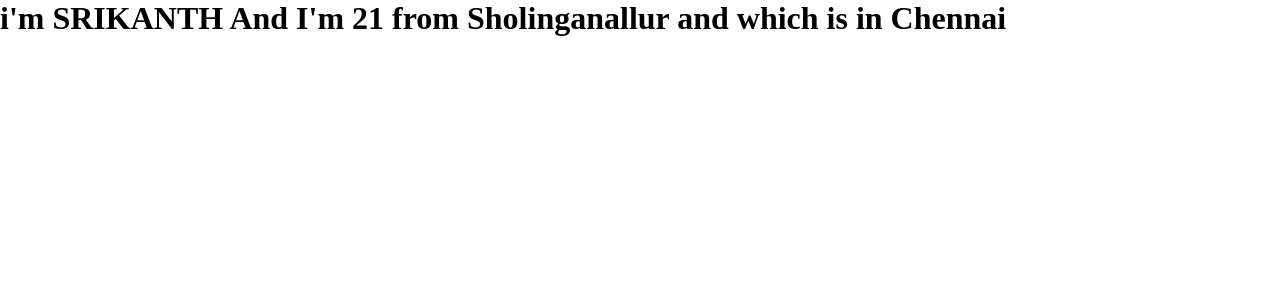
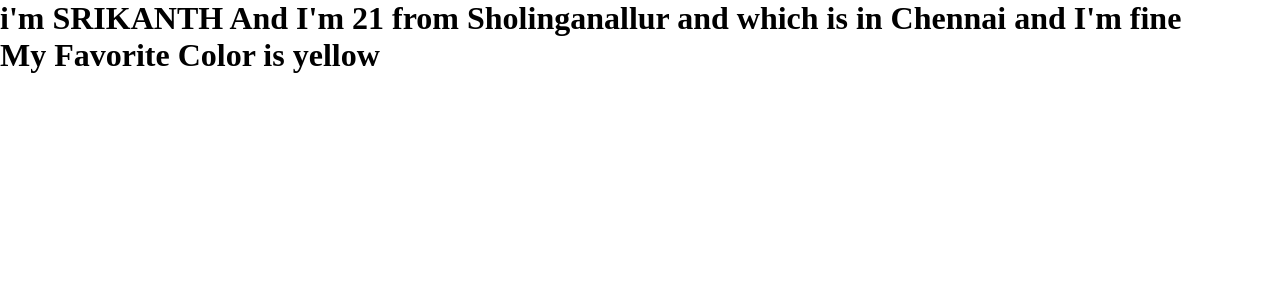
Before and after one commit to SRIKANTH-0001/react-vite, a React (Vite) app: page / in a window 1280 px wide. Shown: the top 300 px of the page. Built offline with nearby package versions, Linux system fonts and the light colour scheme.

Commit message:
constructors in reactjs

```diff
--- a/src/App.jsx
+++ b/src/App.jsx
@@ -1,14 +1,16 @@
 import React, {Component} from "react"
-import Child from "./Child"
+import Head1 from "./Child"
 import Header from "./modulecss/header"
 
 const App=()=>{
 
-    const address={state:"Chennai",city:"Sholinganallur"};
+    const state="Chennai";
+    const city="Sholinganallur";
+    const situation ="fine";
 
     return(
         <>
-            <Child person={{pname:"SRIKANTH",age:21}} address_Info={address}/>
+            <Head1 person={{pname:"SRIKANTH",age:21}} address_Info={[state,city,situation]}/>
         </>
 
     )
--- a/src/Child.jsx
+++ b/src/Child.jsx
@@ -1,16 +1,17 @@
 import React from "react";
 
 const Child=(props)=>{
+
     console.log(props);
 
 
-    const {person:{pname,age},address_Info:{state,city}}=props;
+    const {person:{pname,age},address_Info:[state,city,situation]}=props;
 
     return(
         <div>
-            <h1>i'm {pname} <span>And I'm {age}</span> from {city} and which is in {state} </h1>
+            <h1>i'm {pname} <span>And I'm {age}</span> from {city} and which is in {state} and I'm {situation} </h1>
         </div>
     )
 }
 
-export default Child
+export default Child;
--- a/src/main.jsx
+++ b/src/main.jsx
@@ -3,4 +3,26 @@ import ReactDOM from 'react-dom/client';
 import App from './App';
 import "./style.css"
 
-ReactDOM.createRoot(document.getElementById('root')).render(<App />);
+class Header extends React.Component {
+  constructor(props) {
+    super(props);
+    this.state = {favoritecolor: "red"};
+  }
+  componentDidMount() {
+    setTimeout(() => {
+      this.setState({favoritecolor: "yellow"})
+    }, 2000)
+  }
+  render() {
+    return (
+      <h1>My Favorite Color is {this.state.favoritecolor}</h1>
+    );
+  }
+}
+
+ReactDOM.createRoot(document.getElementById('root')).render(
+<>
+<App />
+<Header/>
+</>
+);
```
